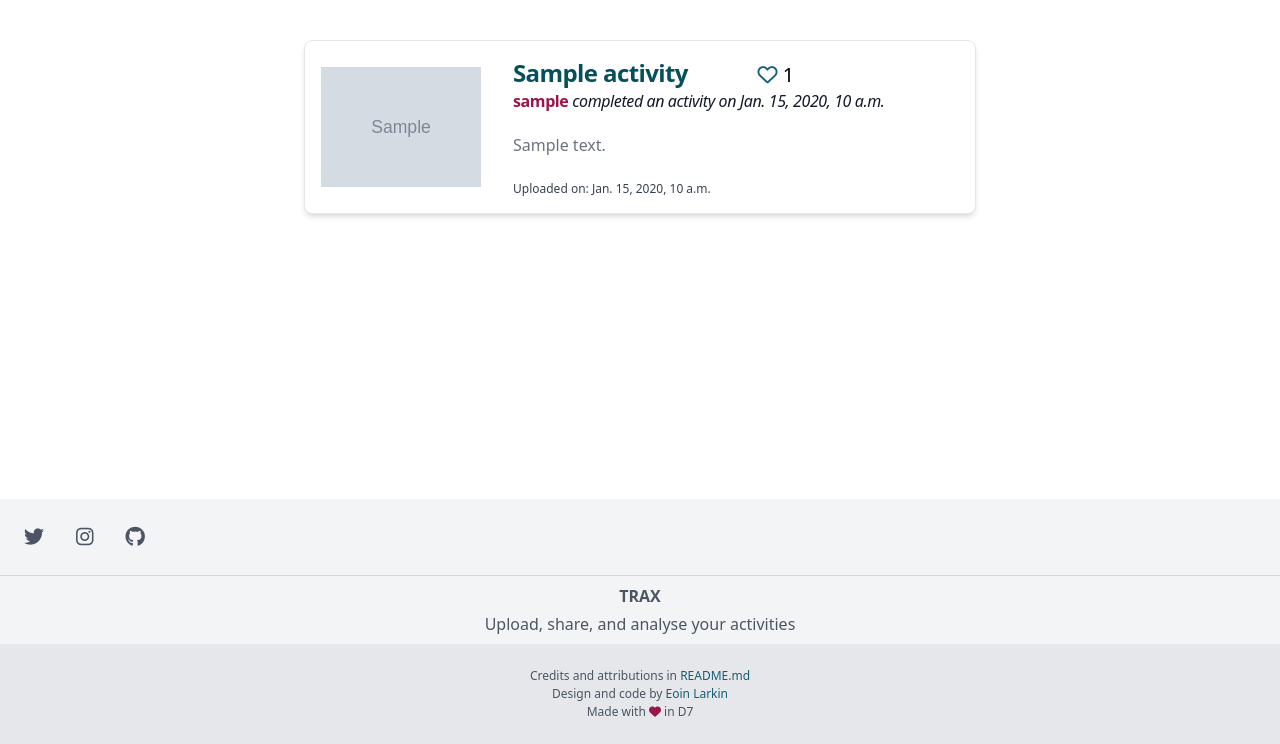
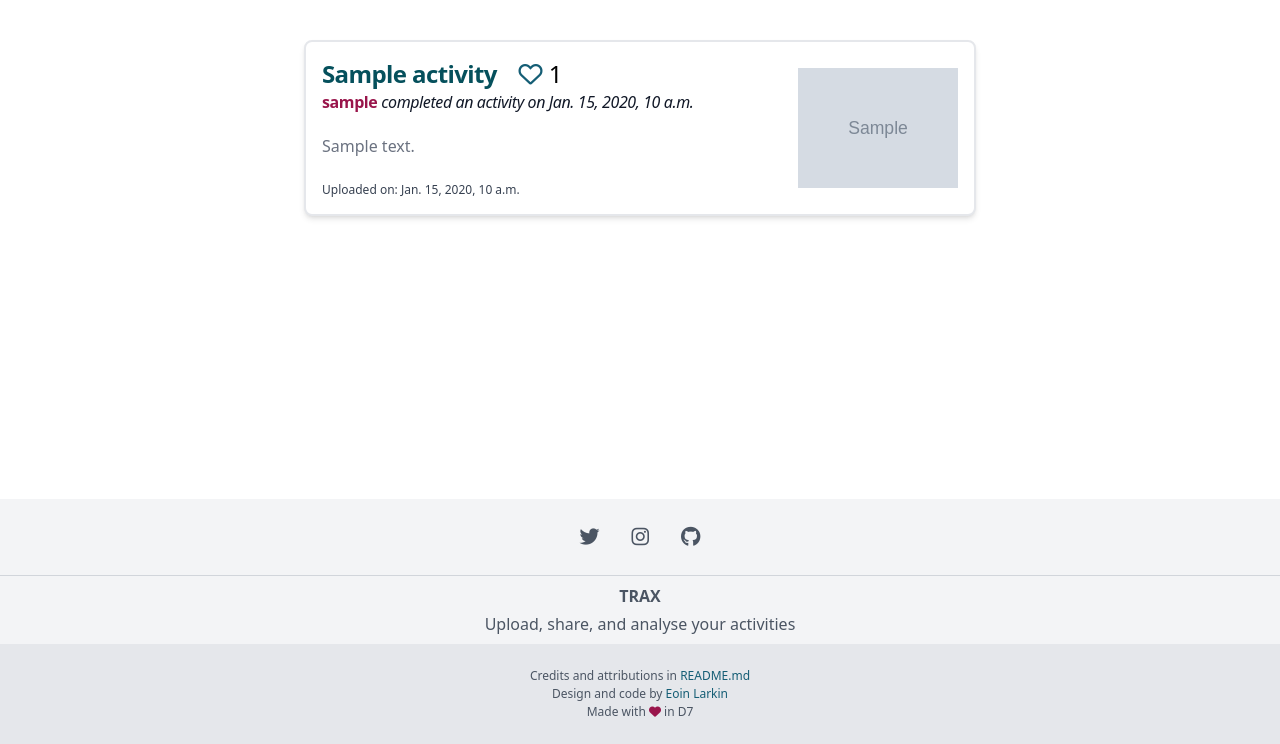
Before and after one commit to eoinlarkin/trax, a Django app: page /activity_feed in a window 1280 px wide. Shown: the part 56-800 px from the top of the page. Run offline with Django 4.2, Linux system fonts and the light colour scheme; tables that the repository leaves empty hold one stand-in row (values such as "Sample post"); grey boxes marked "Sample" are stand-in pictures; some libraries are stand-ins or nearby versions.

Commit message:
style: update to html formatting for base and home pages

```diff
--- a/static/css/output.css
+++ b/static/css/output.css
@@ -1197,6 +1197,18 @@ input:checked + .toggle-bg {
   margin-left: 2rem;
 }
 
+.ml-4 {
+  margin-left: 1rem;
+}
+
+.ml-6 {
+  margin-left: 1.5rem;
+}
+
+.ml-0 {
+  margin-left: 0px;
+}
+
 .block {
   display: block;
 }
@@ -2247,12 +2259,24 @@ input:checked + .toggle-bg {
 }
 
 @media (min-width: 640px) {
+  .sm\:ml-8 {
+    margin-left: 2rem;
+  }
+
+  .sm\:ml-2 {
+    margin-left: 0.5rem;
+  }
+
   .sm\:grid-cols-1 {
     grid-template-columns: repeat(1, minmax(0, 1fr));
   }
 
   .sm\:rounded-lg {
     border-radius: 0.5rem;
+  }
+
+  .sm\:p-4 {
+    padding: 1rem;
   }
 
   .sm\:px-4 {
@@ -2269,6 +2293,21 @@ input:checked + .toggle-bg {
     font-size: 0.875rem;
     line-height: 1.25rem;
   }
+
+  .sm\:text-xl {
+    font-size: 1.25rem;
+    line-height: 1.75rem;
+  }
+
+  .sm\:text-lg {
+    font-size: 1.125rem;
+    line-height: 1.75rem;
+  }
+
+  .sm\:text-2xl {
+    font-size: 1.5rem;
+    line-height: 2rem;
+  }
 }
 
 @media (min-width: 768px) {
@@ -2310,6 +2349,10 @@ input:checked + .toggle-bg {
 
   .md\:mt-36 {
     margin-top: 9rem;
+  }
+
+  .md\:ml-8 {
+    margin-left: 2rem;
   }
 
   .md\:block {
@@ -2371,6 +2414,10 @@ input:checked + .toggle-bg {
     padding: 0.25rem;
   }
 
+  .md\:p-4 {
+    padding: 1rem;
+  }
+
   .md\:text-left {
     text-align: left;
   }
@@ -2380,6 +2427,11 @@ input:checked + .toggle-bg {
     line-height: 1.25rem;
   }
 
+  .md\:text-2xl {
+    font-size: 1.5rem;
+    line-height: 2rem;
+  }
+
   .md\:font-medium {
     font-weight: 500;
   }
--- a/templates/base.html
+++ b/templates/base.html
@@ -98,8 +98,7 @@
             <!-- About -->
             <li>
               <a href="{% url 'about' %}"
-                class="block py-2 pr-4 pl-3 text-neutral-100 align-middle rounded-lg bg-cyan-800 hover:bg-pink-800 md:bg-transparent md:text-neutral-100 md:p-1 border-b border-gray-100 md:border-0 aria-current="
-                page ">About</a>
+                class="block py-2 pr-4 pl-3 text-neutral-100 align-middle rounded-lg bg-cyan-800 hover:bg-pink-800 md:bg-transparent md:text-neutral-100 md:p-1 border-b border-gray-100 md:border-0" aria-current="page">About</a>
                         </li>
             </ul>
           </div>
@@ -116,7 +115,7 @@
 
     <!-- Bottom footer with contact links-->
     <footer class=" bottom-0 w-full text-center bg-gray-100 text-gray-600 ">
-      <div class=" flex justify-center items-center lg:justify-between p-6 border-b border-gray-300 ">
+      <div class=" flex justify-center items-center p-6 border-b border-gray-300 ">
 
         <div class=" flex justify-center ">
 
--- a/templates/home.html
+++ b/templates/home.html
@@ -5,25 +5,18 @@
 
 <div class="container flex flex-wrap items-center justify-between mx-auto">
 
-    {% if activity.user == user %}
     <div
-        class="flex flex-col flex-grow items-center mx-auto bg-white rounded-lg border-pink-800/60 border-2 shadow-md md:flex-row md:min-w-2xl md:max-w-2xl mb-10">
-        {% else %}
-        <div
-            class="flex flex-col flex-grow items-center mx-auto bg-white rounded-lg border shadow-md md:flex-row md:min-w-2xl md:max-w-2xl mb-10">
-            {% endif %}
-            <img src="{{ activity.gpx_thumb_path }}" alt=""
-                class="object-cover p-4 w-full h-96 rounded-t-lg md:h-auto md:w-48 md:rounded-none md:rounded-l-lg">
+        class="{% if activity.user == user %} border-pink-800/60 {% endif %} flex flex-col flex-grow items-center mx-auto bg-white rounded-lg  border-2 shadow-md md:flex-row md:min-w-2xl md:max-w-2xl mb-10">
 
-            <div class="flex flex-col p-4 leading-normal">
+        <div class="flex flex-col p-2 sm:p-4 leading-normal w-full">
             <div>
                 <a href="{% url 'activity_detail' activity.slug %}">
-                        <p class="text-2xl font-bold tracking-tight text-teal-800 hover:text-pink-800 inline">
+                    <p class="text-xl sm:text-2xl font-bold tracking-tight text-teal-800 hover:text-pink-800 inline">
                         {{ activity.title }} </p>
                 </a>
 
                 <!--    Span for the Like Button for the Activity -->
-                    <span class="ml-16 text-xl">
+                <span class="ml-4 text-base sm:text-2xl">
                     {% if user.is_authenticated %}
                     <form action="{% url 'activity_like' activity.slug %}" method="POST" class="inline-block">
                         {% csrf_token %} {% if liked %}
@@ -58,6 +51,10 @@
                 Uploaded on: {{activity.date_created }}
             </p>
         </div>
+
+        <img src="{{ activity.gpx_thumb_path }}" alt=""
+            class="object-cover p-4 h-96 rounded-t-lg md:h-auto md:w-48 md:rounded-none md:rounded-l-lg">
+
     </div>
 </div>
 
```
Also changed, not shown: TESTING.md (+40 -8 lines), 1 other file. Lines whose indentation alone changed are shown as unchanged.
